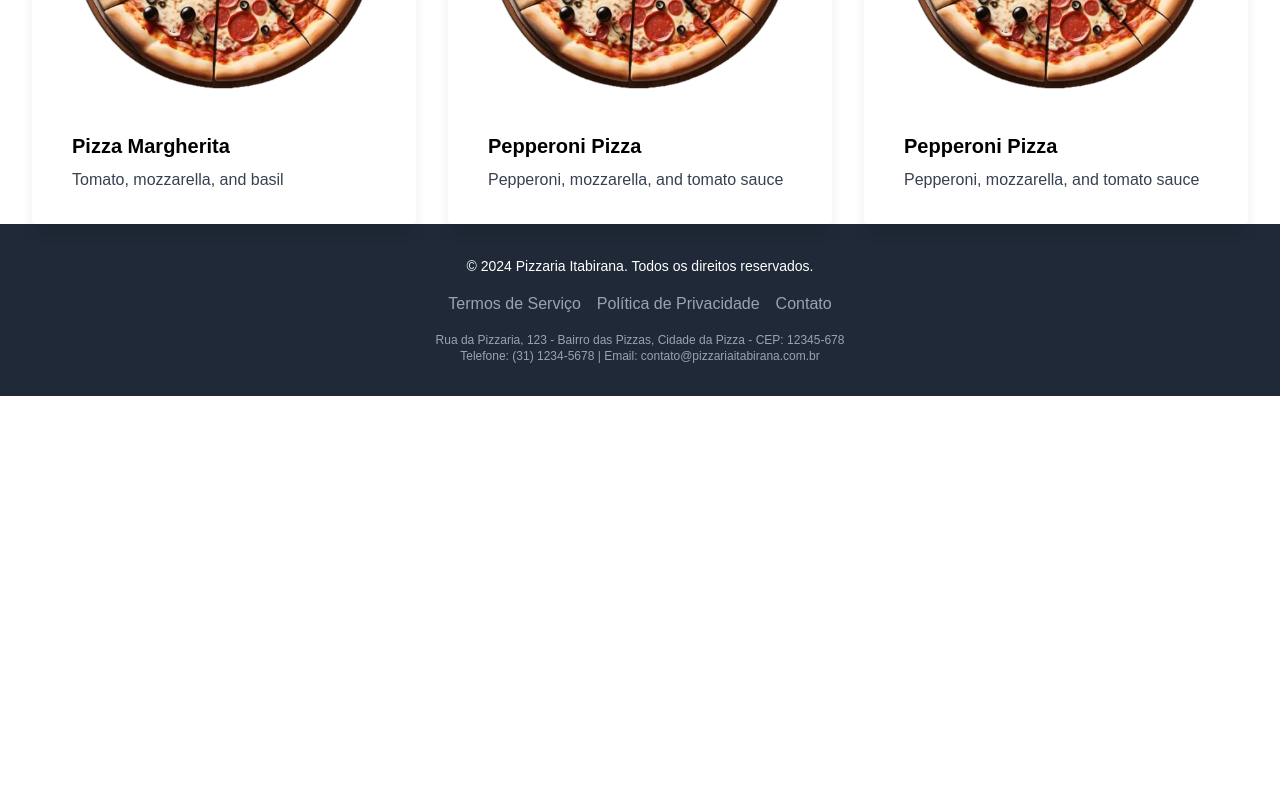
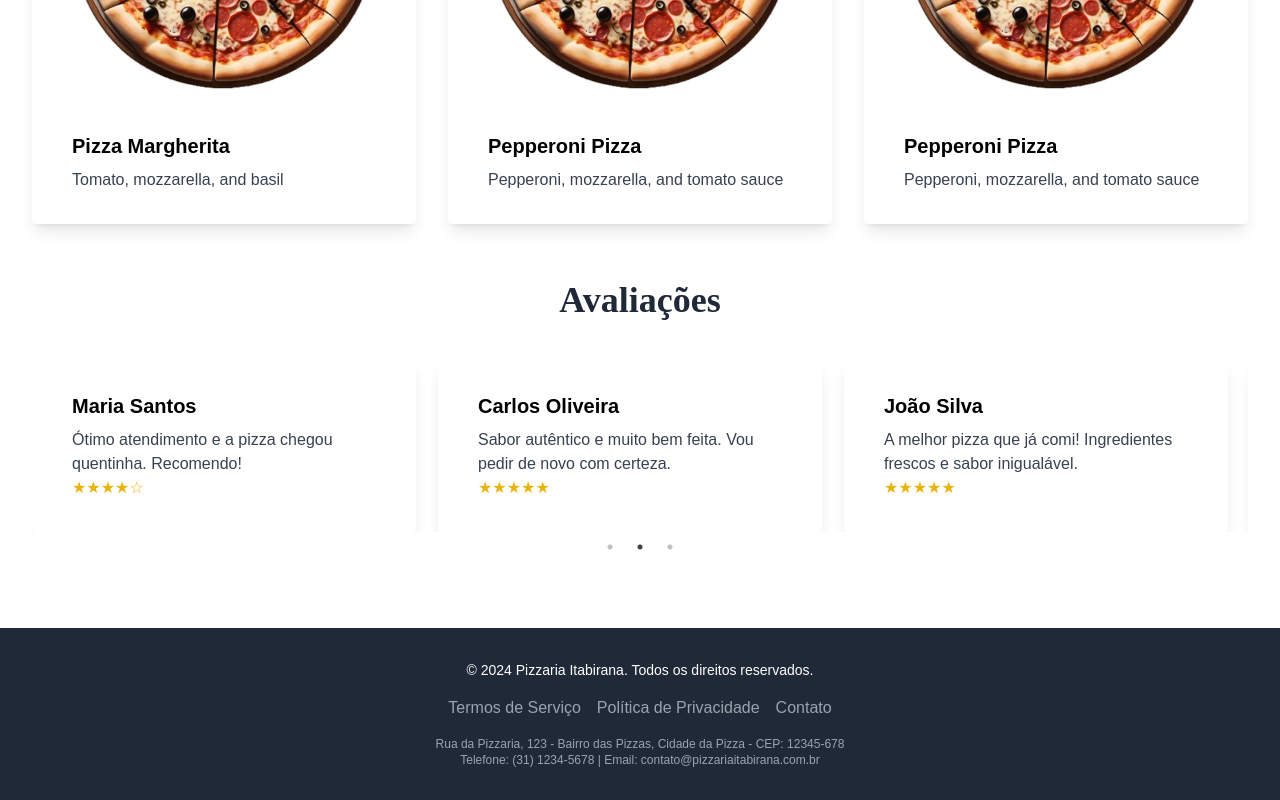
Before and after one commit to tobi11153/ECOI2223_02_frontend, a React (Vite) app: page / in a window 1280 px wide. Shown: the part 1048-1848 px from the top of the page. Before the commit the page ends 1444 px from the top, so only its background shows below. Built offline with nearby package versions, Linux system fonts and the light colour scheme; a web font is replaced by a local one.

Commit message:
Home melhorada

```diff
--- a/src/components/Home.jsx
+++ b/src/components/Home.jsx
@@ -1,6 +1,6 @@
-import React from 'react'
-import Pizza from "../assets/website/pizza.png"
-
+import React from 'react';
+import Pizza from "../assets/website/pizza.png";
+import Slider from 'react-slick';
 
 const ServicesData = [
     {
@@ -17,7 +17,6 @@ const ServicesData = [
         description: 'Pepperoni, mozzarella, and tomato sauce',
         aosDelays: '200',
     },
-
     {
         id: 3,
         img: Pizza,
@@ -25,9 +24,28 @@ const ServicesData = [
         description: 'Pepperoni, mozzarella, and tomato sauce',
         aosDelays: '200',
     },
-    //possivel adicionar mais
 ];
 
+const ReviewsData = [
+    {
+        id: 1,
+        reviewer: 'João Silva',
+        text: 'A melhor pizza que já comi! Ingredientes frescos e sabor inigualável.',
+        rating: 5,
+    },
+    {
+        id: 2,
+        reviewer: 'Maria Santos',
+        text: 'Ótimo atendimento e a pizza chegou quentinha. Recomendo!',
+        rating: 4,
+    },
+    {
+        id: 3,
+        reviewer: 'Carlos Oliveira',
+        text: 'Sabor autêntico e muito bem feita. Vou pedir de novo com certeza.',
+        rating: 5,
+    },
+];
 
 function PizzaCard({ img, name, description, aosDelays }) {
     return (
@@ -41,23 +59,59 @@ function PizzaCard({ img, name, description, aosDelays }) {
     );
 }
 
-
+function ReviewCard({ reviewer, text, rating }) {
+    return (
+        <div className='max-w-sm rounded overflow-hidden shadow-lg p-4'>
+            <div className='px-6 py-4'>
+                <div className='font-bold text-xl mb-2'>{reviewer}</div>
+                <p className='text-gray-700 text-base'>{text}</p>
+                <p className='text-yellow-500'>{"★".repeat(rating)}{"☆".repeat(5 - rating)}</p>
+            </div>
+        </div>
+    );
+}
 
 export default function Home() {
+    const settings = {
+        dots: true,
+        infinite: true,
+        speed: 500,
+        slidesToShow: 3,
+        slidesToScroll: 1,
+        autoplay: true,
+        autoplaySpeed: 3000,
+        responsive: [
+            {
+                breakpoint: 1024,
+                settings: {
+                    slidesToShow: 2,
+                    slidesToScroll: 1,
+                }
+            },
+            {
+                breakpoint: 600,
+                settings: {
+                    slidesToShow: 1,
+                    slidesToScroll: 1,
+                }
+            }
+        ]
+    };
+
     return (
         <div>
-            {/**Topo do home */}
+            <head>
+                <meta name="description" content="A melhor pizza da região. Venha experimentar nossos sabores incríveis, feitos com ingredientes frescos e de alta qualidade." />
+                <title>A Melhor Pizza da Região - Pizzaria</title>
+            </head>
             <div className='min-h-[550px] sm:min-h-[600px] bg-brandDark flex justify-center items-center text-white'>
                 <div className='container pb-8 sm:pb-0'>
                     <div className='grid grid-cols-1 sm:grid-cols-2'>
-                        {/**texto */}
                         <div className='order-1 sm:order-2'>
                             <h1 className='text-5xl sm:text-6xl lg:text-7xl font-bold'>A melhor <span className='text-primary font-cursive'>Pizza</span> da região</h1>
                         </div>
-
-                        {/**imagem */}
                         <div className='min-h-[450px] flex justify-center items-center order-1 sm:order-2 relative'>
-                            <img src={Pizza} alt="Pizza de display" className='w-[300px] sm:w-[450px] sm:scale-110 mx-auto spin' />
+                            <img src={Pizza} alt="Pizza Margherita" className='w-[300px] sm:w-[450px] sm:scale-110 mx-auto spin' />
                             <div className='bg-gradient-to-r from-primary to bg absolute top-5 left-7 p-3 rounded-xl'><h1>The best</h1></div>
                             <div className='bg-gradient-to-r from-secondary to bg-secondary/70 absolute bottom-5 right-7 p-3 rounded-xl'><h1> Pizza</h1></div>
                         </div>
@@ -65,14 +119,11 @@ export default function Home() {
                 </div>
             </div>
 
-            {/**Meio home */}
             <div className='container'>
-                {/**header titulo */}
                 <div className='text-center mb-20'>
                     <h1 className='text-4xl font-bold font-cursive text-gray-800'> Todos os sabores para você</h1>
                 </div>
 
-                {/**cartoes */}
                 <div className='grid grid-cols-1 sm:grid-cols-2 md:grid-cols-3 gap-8'>
                     {ServicesData.map(pizza => (
                         <PizzaCard
@@ -85,6 +136,29 @@ export default function Home() {
                     ))}
                 </div>
             </div>
+
+            <div className='py-14 mb-10'>
+                <div className='container'>
+                    <div className='text-center mb-10'>
+                        <h1 className='text-4xl font-bold font-cursive text-gray-800'>
+                            Avaliações
+                        </h1>
+                    </div>
+
+                    <div>
+                        <Slider {...settings}>
+                            {ReviewsData.map(review => (
+                                <ReviewCard
+                                    key={review.id}
+                                    reviewer={review.reviewer}
+                                    text={review.text}
+                                    rating={review.rating}
+                                />
+                            ))}
+                        </Slider>
+                    </div>
+                </div>
+            </div>
         </div>
     );
 }
```
